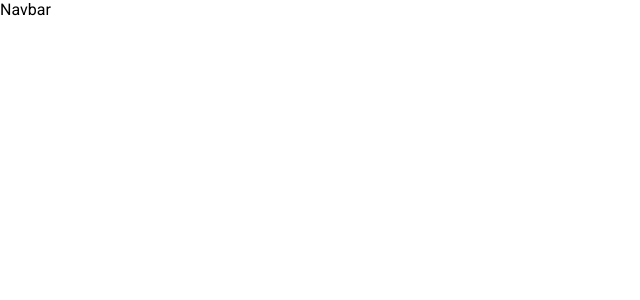
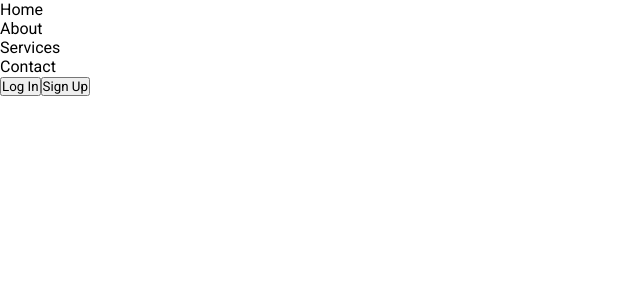
Before and after one commit to Pelani2/something-of-todo, a React (Create React App) app: page / in a window 1280 px wide. Shown: the top 300 px of the page, without its empty margins (0-640 px from the left). Built offline with nearby package versions, Linux system fonts and the light colour scheme.

Commit message:
started logins and signups buttons

```diff
--- /dev/null
+++ b/src/components/buttons/login-and-signup/LoginAndSignupButton.js
@@ -0,0 +1,11 @@
+import React from "react";
+
+export default function LoginAndSignupButton({
+    text
+}) {
+    return(
+        <button>
+            {text}
+        </button>
+    )
+}
--- a/src/components/navbar/Navbar.js
+++ b/src/components/navbar/Navbar.js
@@ -1,10 +1,28 @@
 import React from "react";
 import "../navbar/NavbarStyles.css";
+import LoginAndSignupButton from "../buttons/login-and-signup/LoginAndSignupButton";
 
 export default function Navbar() {
     return(
         <nav>
-            Navbar
+            <ul>
+                <li>
+                    Home
+                </li>
+                <li>
+                    About
+                </li>
+                <li>
+                    Services
+                </li>
+                <li>
+                    Contact
+                </li>
+            </ul>
+            <div>
+                <LoginAndSignupButton text="Log In" />
+                <LoginAndSignupButton text="Sign Up" />
+            </div>
         </nav>
     );
 }
```
Also changed, not shown: src/components/buttons/login-and-signup/LoginAndSignupButton.css (added).
